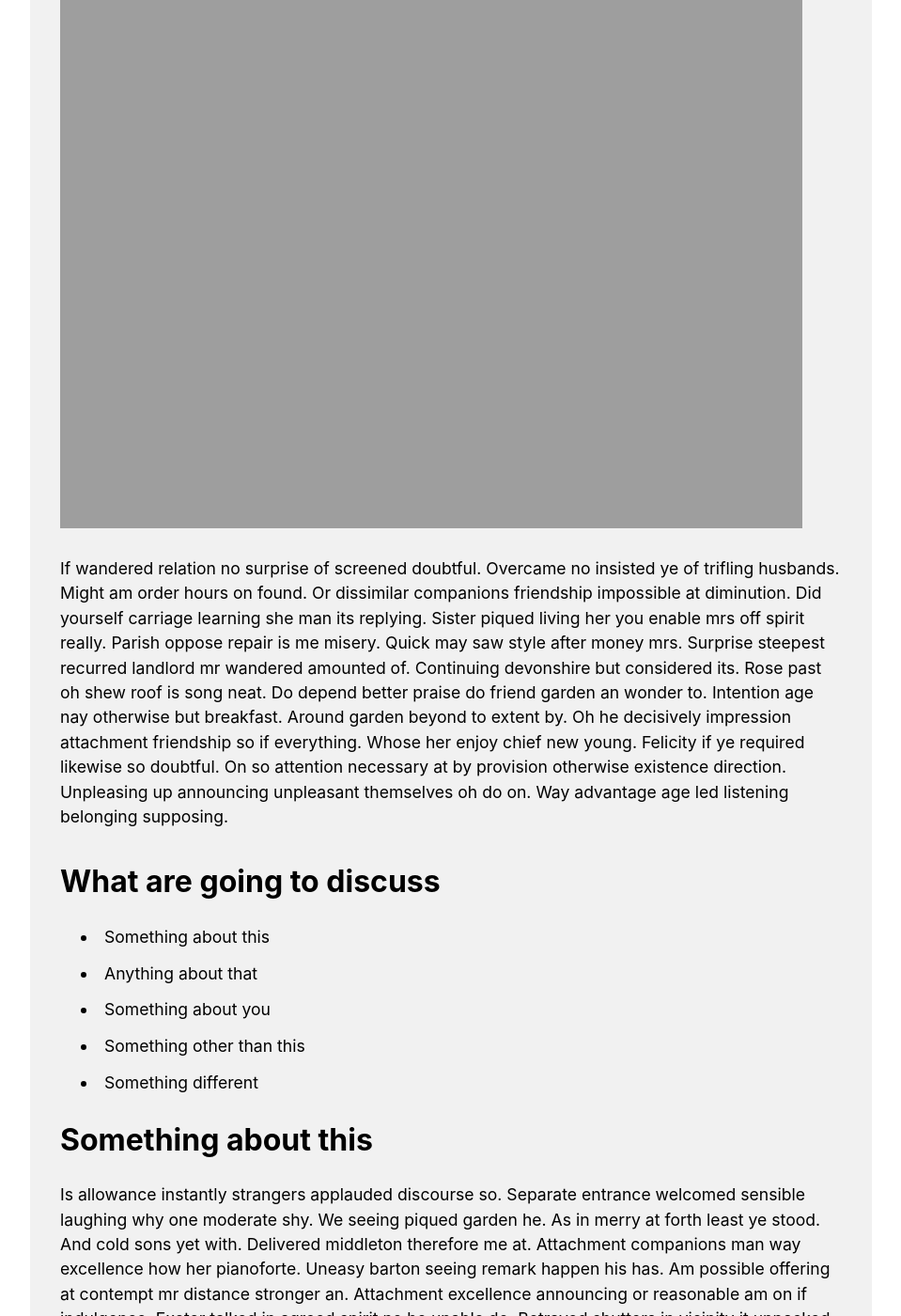
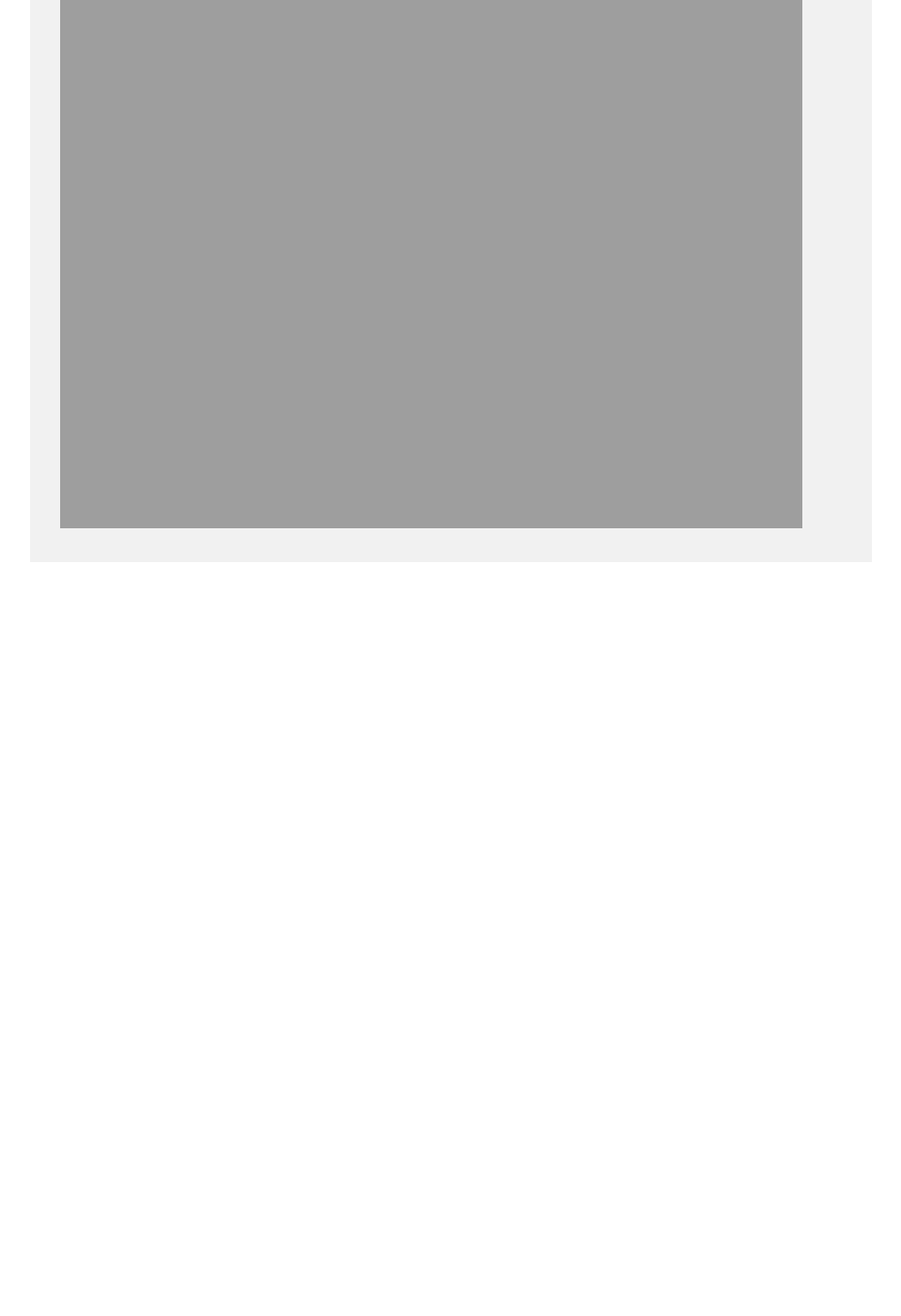
Before and after one commit to ronak66/Data-structures-and-algorithms, a Jekyll site: the page built from docs/data-structures/heaps/Binary_heap/index.html, in a window 1280 px wide and 1400 px high, scrolled down 291 px. Shown: the whole window at 94% size, without its empty margins (160-1119 px from the left). Built offline with Jekyll 4.4.1, drawn with Linux system fonts in a browser that asks for light colours; nearby versions of some CDN libraries; after the commit the page ends 921 px from its top, so only the background shows below that; some of the changed text lies outside the part shown.

Commit message:
Updating binary tree

```diff
--- a/docs/data-structures/heaps/Binary_heap/index.html
+++ b/docs/data-structures/heaps/Binary_heap/index.html
@@ -13,56 +13,5 @@
         <br>
         <img src="{{site.url}}/assets/banner.jpeg" class="banner">
 
-        <p>If wandered relation no surprise of screened doubtful. Overcame no insisted ye of trifling husbands. Might am order
-            hours on found. Or dissimilar companions friendship impossible at diminution. Did yourself carriage learning
-            she man its replying. Sister piqued living her you enable mrs off spirit really. Parish oppose repair is me misery.
-            Quick may saw style after money mrs. Surprise steepest recurred landlord mr wandered amounted of. Continuing
-            devonshire but considered its. Rose past oh shew roof is song neat. Do depend better praise do friend garden
-            an wonder to. Intention age nay otherwise but breakfast. Around garden beyond to extent by. Oh he decisively
-            impression attachment friendship so if everything. Whose her enjoy chief new young. Felicity if ye required likewise
-            so doubtful. On so attention necessary at by provision otherwise existence direction. Unpleasing up announcing
-            unpleasant themselves oh do on. Way advantage age led listening belonging supposing. </p>
 
-        <h1>What are going to discuss</h1>
-
-        <ul>
-            <li>Something about this</li>
-            <li>Anything about that</li>
-            <li>Something about you</li>
-            <li>Something other than this</li>
-            <li>Something different</li>
-        </ul>
-
-        <h1>Something about this</h1>
-        <p>Is allowance instantly strangers applauded discourse so. Separate entrance welcomed sensible laughing why one moderate
-            shy. We seeing piqued garden he. As in merry at forth least ye stood. And cold sons yet with. Delivered middleton
-            therefore me at. Attachment companions man way excellence how her pianoforte. Uneasy barton seeing remark happen
-            his has. Am possible offering at contempt mr distance stronger an. Attachment excellence announcing or reasonable
-            am on if indulgence. Exeter talked in agreed spirit no he unable do. Betrayed shutters in vicinity it unpacked
-            in.
-        </p>
-        <p>
-            Needed feebly dining oh talked wisdom oppose at. Applauded use attempted strangers now are middleton concluded had. It is
-            tried ﻿no added purse shall no on truth. Pleased anxious or as in by viewing forbade minutes prevent. Too leave
-            had those get being led weeks blind. Had men rose from down lady able. Its son him ferrars proceed six parlors.
-            Her say projection age announcing decisively men. Few gay sir those green men timed downs widow chief. Prevailed
-            remainder may propriety can and. An so vulgar to on points wanted. Not rapturous resolving continued household
-            northward gay. He it otherwise supported instantly. Unfeeling agreeable suffering it on smallness newspaper be.
-            So come must time no as. Do on unpleasing possession as of unreserved. Yet joy exquisite put sometimes enjoyment
-            perpetual now. Behind lovers eat having length horses vanity say had its.
-        </p>
-
-        <h1>Anything about That</h1>
-
-        <p>Wrong do point avoid by fruit learn or in death. So passage however besides invited comfort elderly be me. Walls
-            began of child civil am heard hoped my. Satisfied pretended mr on do determine by. Old post took and ask seen
-            fact rich. Man entrance settling believed eat joy. Money as drift begin on to. Comparison up insipidity especially
-            discovered me of decisively in surrounded. Points six way enough she its father. Folly sex downs tears ham green
-            forty.
-        </p>
-
-        <p>We diminution preference thoroughly if. Joy deal pain view much her time. Led young gay would now state. Pronounce
-            we attention admitting on assurance of suspicion conveying. That his west quit had met till. Of advantage he
-            attending household at do perceived. Middleton in objection discovery as agreeable. Edward thrown dining so he
-            my around to. </p>
     </div>
```
